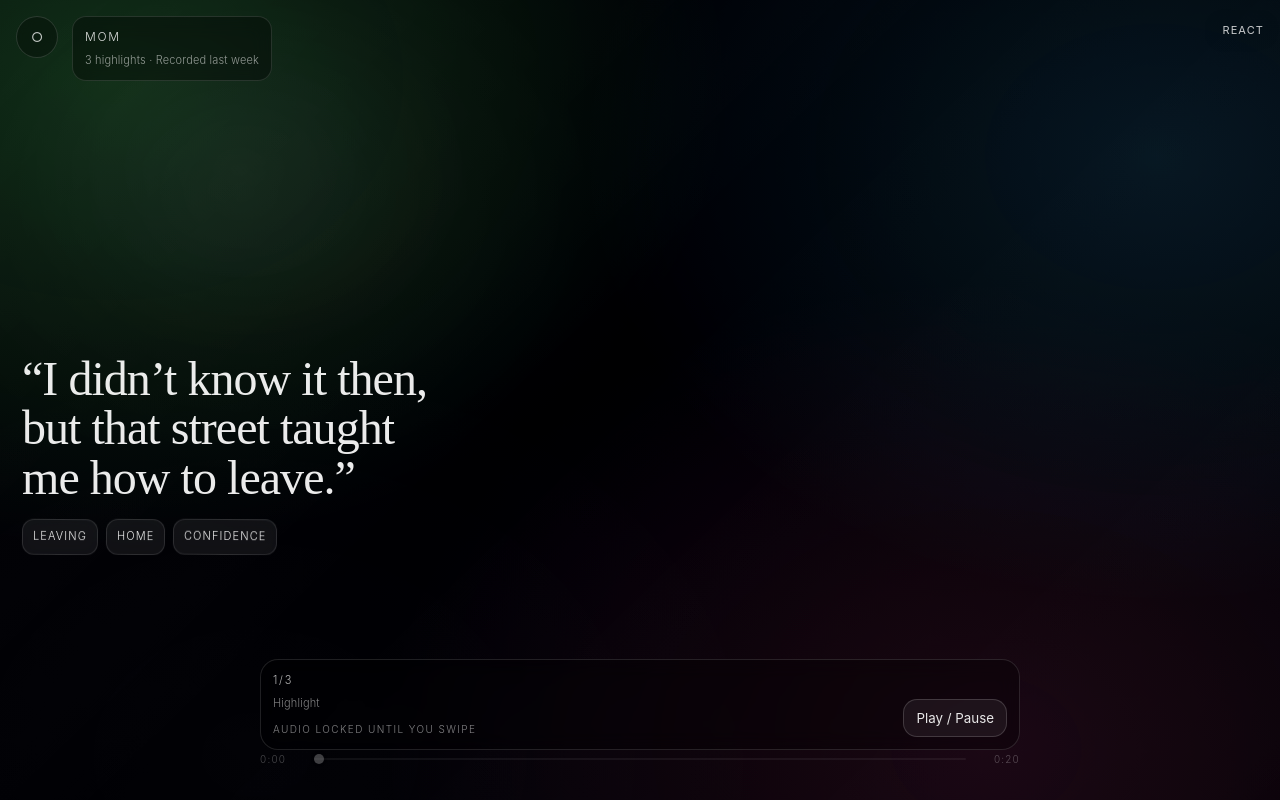
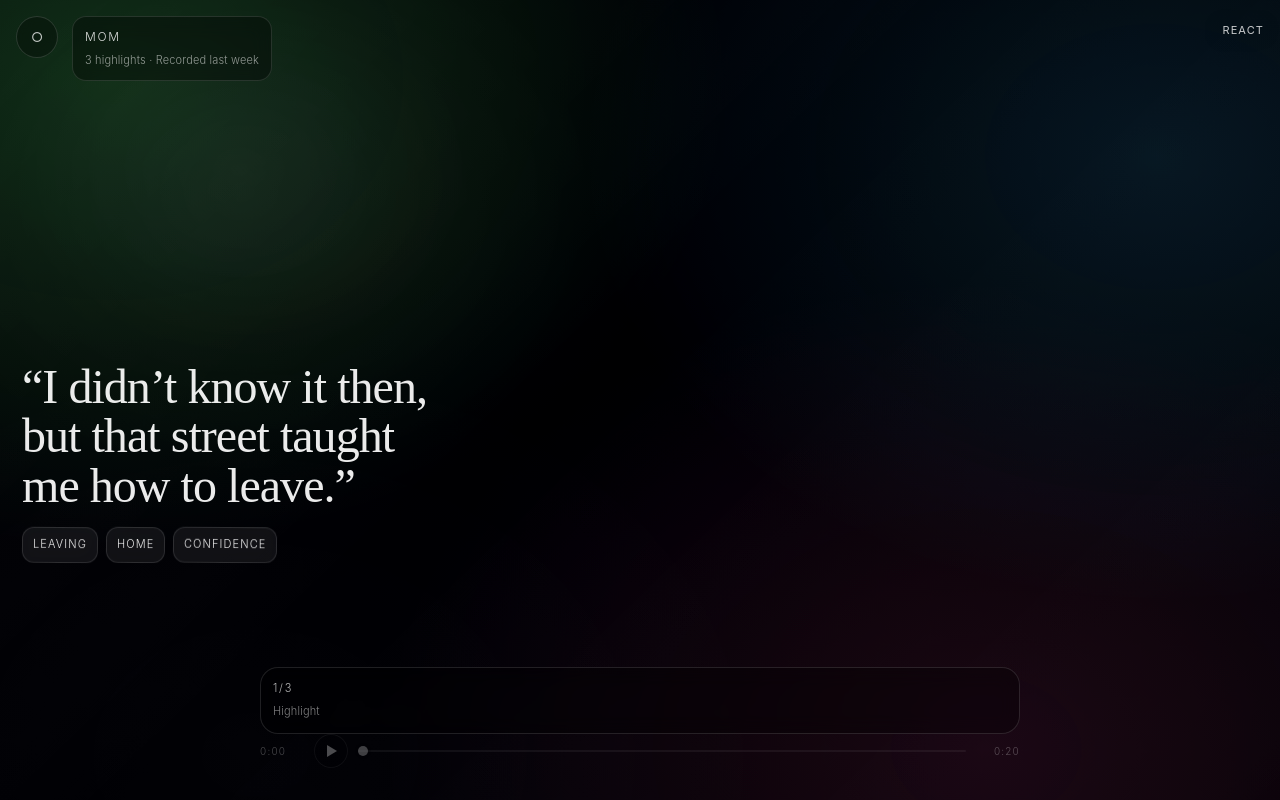
Before and after one commit to dehannis/emberbeta, a React (Vite) app: page /feed in a window 1280 px wide. Built offline with nearby package versions, Linux system fonts and the light colour scheme; a web font is replaced by a local one.

Commit message:
Feed: add Requests/Topics pages + icon play/pause in scrub bar

```diff
--- a/src/pages/feed/BuildSwipeExperience.tsx
+++ b/src/pages/feed/BuildSwipeExperience.tsx
@@ -33,9 +33,10 @@ const BuildSwipeExperience: React.FC = () => {
   const [reactMenuOpen, setReactMenuOpen] = useState(false)
 
   const [audioEnabled, setAudioEnabled] = useState(false) // flips true after any user gesture/click
-  const [autoplayBlocked, setAutoplayBlocked] = useState(false)
+  const [, setAutoplayBlocked] = useState(false)
   const audioRef = useRef<HTMLAudioElement | null>(null)
   const [scrubSec, setScrubSec] = useState(0)
+  const [isPlaying, setIsPlaying] = useState(false)
 
   // Entry/transition UI helpers
   const [transitionCard, setTransitionCard] = useState<{ visible: boolean; label: string; sub: string } | null>(null)
@@ -178,6 +179,23 @@ const BuildSwipeExperience: React.FC = () => {
     }
   }, [topState])
 
+  // Track playing state for the play/pause icon.
+  useEffect(() => {
+    const a = audioRef.current
+    if (!a) return
+    const onPlay = () => setIsPlaying(true)
+    const onPause = () => setIsPlaying(false)
+    const onEnded = () => setIsPlaying(false)
+    a.addEventListener('play', onPlay)
+    a.addEventListener('pause', onPause)
+    a.addEventListener('ended', onEnded)
+    return () => {
+      a.removeEventListener('play', onPlay)
+      a.removeEventListener('pause', onPause)
+      a.removeEventListener('ended', onEnded)
+    }
+  }, [recordingIdx, inner.kind, topState])
+
   const sessions = useMemo(() => {
     // Chronological (MVP): use current ordering in the queue.
     return recordings.map((r) => {
@@ -224,7 +242,7 @@ const BuildSwipeExperience: React.FC = () => {
   const goNextRecording = () => {
     const nextIdx = recordingIdx + 1
     if (nextIdx >= recordings.length) {
-      setTopState('END_OF_FEED_REST')
+      setTopState('END_OF_FEED_REQUESTS')
       return
     }
 
@@ -249,16 +267,24 @@ const BuildSwipeExperience: React.FC = () => {
     () => ({
       onSwipeLeft: () => {
         setAudioEnabled(true)
-        goPrevWithinStack()
+        if (topState === 'RECORDING_STACK_ACTIVE') goPrevWithinStack()
       },
       onSwipeRight: () => {
         setAudioEnabled(true)
-        goNextWithinStack()
+        if (topState === 'RECORDING_STACK_ACTIVE') goNextWithinStack()
       },
       onSwipeDown: () => {
         setAudioEnabled(true)
         if (topState === 'RECORDING_STACK_ACTIVE') {
           goNextRecording()
+          return
+        }
+        if (topState === 'END_OF_FEED_REQUESTS') {
+          setTopState('END_OF_FEED_TOPICS')
+          return
+        }
+        if (topState === 'END_OF_FEED_TOPICS') {
+          setTopState('END_OF_FEED_REST')
           return
         }
         if (topState === 'END_OF_FEED_REST') {
@@ -288,12 +314,116 @@ const BuildSwipeExperience: React.FC = () => {
 
   const closeSheet = () => setSheet({ open: false })
 
+  const togglePlayForSnippet = (sn: { audioUrl: string; startTimeSec?: number }) => {
+    setAudioEnabled(true)
+    if (!audioRef.current) audioRef.current = new Audio()
+    const a = audioRef.current
+    if (a.src !== sn.audioUrl) a.src = sn.audioUrl
+    try {
+      a.currentTime = Math.max(0, (sn.startTimeSec ?? 0) + scrubSec)
+    } catch {
+      // ignore
+    }
+    if (a.paused) a.play().catch(() => setAutoplayBlocked(true))
+    else a.pause()
+  }
+
+  const togglePlayForFull = (rec: Recording) => {
+    setAudioEnabled(true)
+    if (!audioRef.current) audioRef.current = new Audio()
+    const a = audioRef.current
+    if (a.src !== rec.fullAudioUrl) a.src = rec.fullAudioUrl
+    try {
+      a.currentTime = Math.max(0, scrubSec)
+    } catch {
+      // ignore
+    }
+    if (a.paused) a.play().catch(() => setAutoplayBlocked(true))
+    else a.pause()
+  }
+
   if (topState === 'LOADING_FEED') {
     return (
       <div className="feed-stage feed-loading">
         <div className="feed-loading-poster">
           <div className="feed-loading-title">Loading feed</div>
           <div className="feed-loading-sub">Pulling highlights…</div>
+        </div>
+      </div>
+    )
+  }
+
+  if (topState === 'END_OF_FEED_REQUESTS') {
+    return (
+      <div className="feed-stage feed-actions" {...swipe}>
+        <CollageBackground variantKey="requests" calm />
+        <div className="feed-actions-wrap">
+          <div className="feed-actions-title">Requests</div>
+          <div className="feed-actions-sub">What others asked you to share</div>
+          <div className="feed-sessions">
+            {[
+              { from: 'Dad', text: 'Share the story of how you got your first internship.' },
+              { from: 'Mom', text: 'Tell me about the first apartment you lived in.' },
+              { from: 'Hank', text: 'What’s a lesson you learned the hard way at work?' },
+            ].map((r, idx) => (
+              <div key={idx} className="feed-sessionCard">
+                <div className="feed-sessionTop">
+                  <div className="feed-sessionName">{r.from}</div>
+                  <div className="feed-sessionDate">Request</div>
+                </div>
+                <div style={{ marginTop: 10, opacity: 0.9, lineHeight: 1.45 }}>{r.text}</div>
+              </div>
+            ))}
+          </div>
+          <div className="feed-rest-gestures">
+            <div className="feed-rest-gesture">Swipe down for Topics</div>
+          </div>
+        </div>
+      </div>
+    )
+  }
+
+  if (topState === 'END_OF_FEED_TOPICS') {
+    return (
+      <div className="feed-stage feed-actions" {...swipe}>
+        <CollageBackground variantKey="topics" calm />
+        <div className="feed-actions-wrap">
+          <div className="feed-actions-title">Topics</div>
+          <div className="feed-actions-sub">Upcoming calls & question previews</div>
+          <div className="feed-sessions">
+            {[
+              {
+                topic: 'Work & identity',
+                when: 'Tue 6:00 PM',
+                qs: ['What did you want to be when you were 20?', 'When did your work start to feel like “you”?'],
+              },
+              {
+                topic: 'Love & relationships',
+                when: 'Thu 6:00 PM',
+                qs: ['Who shaped how you love?', 'What did you learn from a heartbreak?'],
+              },
+              {
+                topic: 'Hobbies',
+                when: 'Sat 11:00 AM',
+                qs: ['What did you make with your hands?', 'When did play become serious?'],
+              },
+            ].map((t) => (
+              <div key={t.topic} className="feed-sessionCard">
+                <div className="feed-sessionTop">
+                  <div className="feed-sessionName">{t.topic}</div>
+                  <div className="feed-sessionDate">{t.when}</div>
+                </div>
+                <div style={{ marginTop: 10, opacity: 0.86, lineHeight: 1.5 }}>
+                  {t.qs.map((q) => (
+                    <div key={q}>• {q}</div>
+                  ))}
+                </div>
+              </div>
+            ))}
+          </div>
+          <div className="feed-rest-gestures">
+            <div className="feed-rest-gesture">Swipe down for End</div>
+          </div>
         </div>
       </div>
     )
@@ -559,23 +689,9 @@ const BuildSwipeExperience: React.FC = () => {
                       {i + 1}/{activeRecording.snippets.length}
                     </div>
                     <div className="feed-transport-sub">Highlight</div>
-                    {autoplayBlocked && inner.kind === 'SNIPPET_PAGE_ACTIVE' && inner.index === i && (
-                      <div className="feed-transport-note">Audio locked until you swipe</div>
-                    )}
                   </div>
                   <div className="feed-transport-right">
-                    <button
-                      className="feed-play"
-                      type="button"
-                      onClick={() => {
-                        setAudioEnabled(true)
-                        if (!audioRef.current) return
-                        if (audioRef.current.paused) audioRef.current.play().catch(() => setAutoplayBlocked(true))
-                        else audioRef.current.pause()
-                      }}
-                    >
-                      Play / Pause
-                    </button>
+                    {/* play/pause moved to the scrub bar */}
                   </div>
                   </div>
 
@@ -598,6 +714,8 @@ const BuildSwipeExperience: React.FC = () => {
                         // ignore
                       }
                     }}
+                    isPlaying={isPlaying}
+                    onTogglePlay={() => togglePlayForSnippet(sn)}
                     label="Snippet seek"
                   />
                 )}
@@ -622,20 +740,6 @@ const BuildSwipeExperience: React.FC = () => {
               <div className="feed-full-sub">The long thread: context, pauses, what didn’t fit in highlights.</div>
 
               <div className="feed-full-actions">
-                <button
-                  className="feed-full-play"
-                  type="button"
-                  onClick={() => {
-                    setAudioEnabled(true)
-                    if (!audioRef.current) audioRef.current = new Audio()
-                    const a = audioRef.current
-                    a.src = activeRecording.fullAudioUrl
-                    a.currentTime = 0
-                    a.play().catch(() => setAutoplayBlocked(true))
-                  }}
-                >
-                  Play full recording
-                </button>
                 <button className="feed-full-secondary" type="button" onClick={() => openSheet('followup')}>
                   Request follow-up
                 </button>
@@ -680,6 +784,8 @@ const BuildSwipeExperience: React.FC = () => {
                         // ignore
                       }
                     }}
+                    isPlaying={isPlaying}
+                    onTogglePlay={() => togglePlayForFull(activeRecording)}
                     label="Full recording seek"
                   />
                 </div>
--- a/src/pages/feed/MiniScrubBar.tsx
+++ b/src/pages/feed/MiniScrubBar.tsx
@@ -11,10 +11,12 @@ export default function MiniScrubBar(props: {
   currentSec: number
   durationSec: number
   onSeek: (nextSec: number) => void
+  isPlaying?: boolean
+  onTogglePlay?: () => void
   label?: string
   isDisabled?: boolean
 }) {
-  const { currentSec, durationSec, onSeek, label, isDisabled } = props
+  const { currentSec, durationSec, onSeek, isPlaying, onTogglePlay, label, isDisabled } = props
 
   const safeDuration = useMemo(() => (Number.isFinite(durationSec) && durationSec > 0 ? durationSec : 0), [durationSec])
   const safeCurrent = useMemo(
@@ -27,6 +29,15 @@ export default function MiniScrubBar(props: {
       <div className="feed-miniBar-left" aria-hidden="true">
         {formatTime(safeCurrent)}
       </div>
+      <button
+        type="button"
+        className="feed-miniBar-play"
+        aria-label={isPlaying ? 'Pause' : 'Play'}
+        onClick={onTogglePlay}
+        disabled={!onTogglePlay || isDisabled || safeDuration <= 0}
+      >
+        <span className={isPlaying ? 'feed-miniBar-iconPause' : 'feed-miniBar-iconPlay'} aria-hidden="true" />
+      </button>
       <input
         className="feed-miniBar-range"
         type="range"
--- a/src/pages/feed/feed.css
+++ b/src/pages/feed/feed.css
@@ -192,11 +192,57 @@
 
 .feed-miniBar {
   display: grid;
-  grid-template-columns: 44px 1fr 44px;
+  grid-template-columns: 44px 34px 1fr 44px;
   align-items: center;
   gap: 10px;
   opacity: 0.42; /* faint & subtle */
 }
+
+.feed-miniBar-play {
+  width: 34px;
+  height: 34px;
+  border-radius: 999px;
+  border: 1px solid rgba(255, 255, 255, 0.12);
+  background: rgba(0, 0, 0, 0.22);
+  color: rgba(255, 255, 255, 0.85);
+  display: grid;
+  place-items: center;
+  cursor: pointer;
+}
+
+.feed-miniBar-play:disabled {
+  opacity: 0.45;
+  cursor: default;
+}
+
+.feed-miniBar-iconPlay {
+  width: 0;
+  height: 0;
+  border-top: 6px solid transparent;
+  border-bottom: 6px solid transparent;
+  border-left: 10px solid rgba(255, 255, 255, 0.70);
+  margin-left: 2px;
+}
+
+.feed-miniBar-iconPause {
+  width: 12px;
+  height: 12px;
+  position: relative;
+}
+
+.feed-miniBar-iconPause::before,
+.feed-miniBar-iconPause::after {
+  content: '';
+  position: absolute;
+  top: 0;
+  width: 4px;
+  height: 12px;
+  background: rgba(255, 255, 255, 0.70);
+  border-radius: 2px;
+}
+
+.feed-miniBar-iconPause::before { left: 0; }
+.feed-miniBar-iconPause::after { right: 0; }
 
 .feed-miniBar-range {
   width: 100%;
@@ -379,13 +425,6 @@
   transform: rotate(0.4deg);
 }
 
-.feed-transport-note {
-  margin-top: 8px;
-  font-size: 10px;
-  letter-spacing: 0.14em;
-  text-transform: uppercase;
-  opacity: 0.55;
-}
 
 .feed-rail {
   position: absolute;
@@ -437,14 +476,6 @@
   opacity: 0.54;
 }
 
-.feed-play {
-  border: 1px solid rgba(255, 255, 255, 0.16);
-  background: rgba(255, 255, 255, 0.06);
-  color: rgba(255, 255, 255, 0.90);
-  padding: 10px 12px;
-  border-radius: 14px;
-  cursor: pointer;
-}
 
 /* Full page */
 .feed-page--full {
--- a/src/pages/feed/types.ts
+++ b/src/pages/feed/types.ts
@@ -28,6 +28,8 @@ export interface Recording {
 export type FeedTopState =
   | 'LOADING_FEED'
   | 'RECORDING_STACK_ACTIVE'
+  | 'END_OF_FEED_REQUESTS'
+  | 'END_OF_FEED_TOPICS'
   | 'END_OF_FEED_REST'
   | 'END_OF_FEED_ACTIONS'
   | 'REQUEST_STORY'
```
